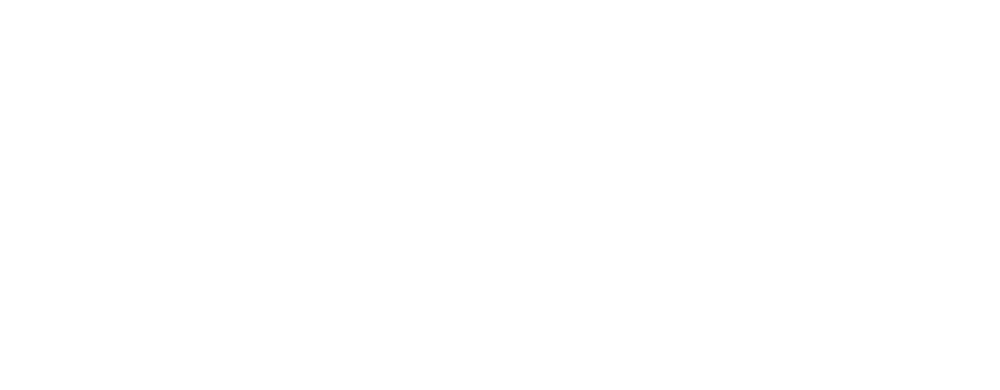
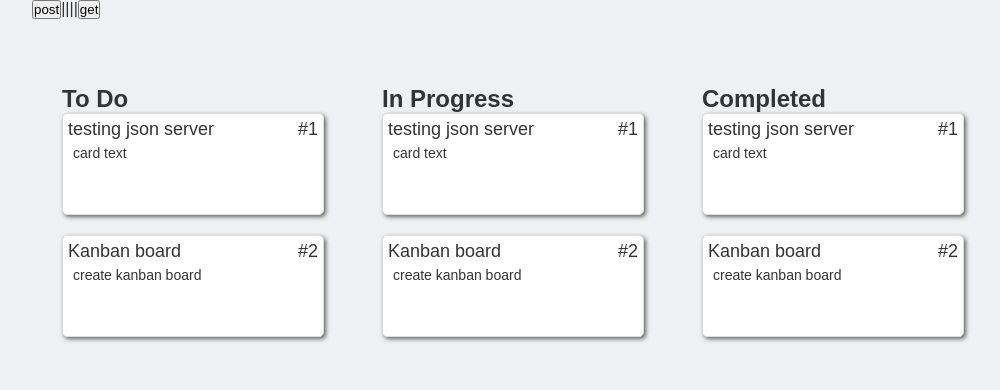
Before and after one commit to maici95/kanban, a React app in the folder client/: page / in a window 1280 px wide. Shown: the whole page, without its empty margins (128-1128 px from the left). Built offline with nearby package versions, Linux system fonts and the light colour scheme; data requests are answered from the project's data file; a web font is replaced by a local one.

Commit message:
frontend start

```diff
--- a/client/public/index.html
+++ b/client/public/index.html
@@ -24,7 +24,10 @@
       work correctly both with client-side routing and a non-root public URL.
       Learn how to configure a non-root public URL by running `npm run build`.
     -->
-    <title>React App</title>
+
+    <link href="https://fonts.googleapis.com/css2?family=Baloo+Tamma+2:wght@500&display=swap" rel="stylesheet">
+
+    <title>Kanban</title>
   </head>
   <body>
     <noscript>You need to enable JavaScript to run this app.</noscript>
--- /dev/null
+++ b/client/src/ajax/index.js
@@ -0,0 +1,47 @@
+
+
+
+function ajax() {
+
+    this.get = (path, body) => ajaxcall('get', path, body);
+    this.post = (path, body) => ajaxcall('post', path, body);
+
+    this.delete = (path) => ajaxcall('delete', path);
+    this.patch = (path, body) => ajaxcall('pacth', path, body);
+
+}
+
+async function ajaxcall(method, path, body) {
+
+    let url = 'http://localhost:3000';
+    const options = {
+        method: method,
+        headers: {
+            'Content-Type': 'application/json'
+        }
+    }
+
+    if (method === 'post') {
+        options.body = JSON.stringify(body);
+    }
+
+    if (path) {
+        url += '/' + path;
+    }
+
+    const data = await fetch(url, options)
+        .then(res => {
+            if (method === 'get') {
+                return res.json();
+            }
+            return res;
+        })
+        .then(result => {
+            return result;
+        });
+
+    return data;
+
+}
+
+module.exports = ajax;
--- /dev/null
+++ b/client/src/components/App/index.js
@@ -0,0 +1,92 @@
+
+
+
+import React from 'react';
+
+import Card from '../Card';
+
+import ajax from '../../ajax';
+import CardColumn from '../CardColumn';
+
+function App() {
+
+    const [cards, setCards] = React.useState([]);
+    const [loaded, setLoaded] = React.useState(false);
+
+
+    React.useEffect(() => {
+        if (!loaded) {
+            getform();
+            setLoaded(true);
+        }
+
+    }, [loaded]);
+
+    function postform() {
+        const body = {
+            name: 'Kanban board',
+            points: '2',
+            status: '0'
+        }
+        const data = new ajax().post('cards', body);
+        data.then(res => {
+        });
+    }
+    function getform() {
+        const data = new ajax().get('cards');
+        data.then(res => {
+            setCards(res);
+        });
+    }
+
+
+    return (
+        <div>
+            <button onClick={postform}>post</button>
+            ||||
+            <button onClick={getform}>get</button>
+            <br/><br/><br/>
+
+            <div style={{display: 'flex'}}>
+                <CardColumn>
+                    <h1>To Do</h1>
+                    {cards.map((card, index) => {
+                        return (
+                            <Card
+                                key={index}
+                                data={card}
+                            />
+                        );
+                    })}
+                </CardColumn>
+                <CardColumn>
+                    <h1>In Progress</h1>
+                    {cards.map((card, index) => {
+                        return (
+                            <Card
+                                key={index}
+                                data={card}
+                            />
+                        );
+                    })}
+                </CardColumn>
+                <CardColumn>
+                    <h1>Completed</h1>
+                    {cards.map((card, index) => {
+                        return (
+                            <Card
+                                key={index}
+                                data={card}
+                            />
+                        );
+                    })}
+                </CardColumn>
+            </div>
+
+
+
+        </div>
+    );
+}
+
+export default App;
--- /dev/null
+++ b/client/src/components/Card/index.js
@@ -0,0 +1,25 @@
+
+
+
+import React from 'react';
+
+import './style.css';
+
+function Card(props) {
+
+    return (
+        <div className="card-container">
+            <h1>
+                {props.data.name || 'card title'}
+                <span>
+                    {'#' + props.data.id || '#'}
+                </span>
+            </h1>
+            <p>
+                {props.data.text || 'card text'}
+            </p>
+        </div>
+    );
+}
+
+export default Card;
--- /dev/null
+++ b/client/src/components/Card/style.css
@@ -0,0 +1,30 @@
+
+
+.card-container {
+    width: 100%;
+    min-height: 100px;
+    border: 1px solid #ddd;
+    border-radius: 5px;
+    background: #fff;
+
+    box-shadow: 2px 2px 4px #666;
+
+    margin-bottom: 20px;
+    cursor: pointer;
+}
+
+.card-container h1 {
+    padding: 5px;
+    font-size: 18px!important;
+
+    font-weight: normal;
+
+}
+.card-container h1 span {
+    float: right;
+}
+.card-container p {
+    padding: 0 10px;
+    font-size: 14px;
+
+}
--- /dev/null
+++ b/client/src/components/CardColumn/index.js
@@ -0,0 +1,17 @@
+
+
+
+import React from 'react';
+
+import './style.css';
+
+function CardColumn(props) {
+
+    return (
+        <div className="card-column-container">
+            {props.children}
+        </div>
+    );
+}
+
+export default CardColumn;
--- /dev/null
+++ b/client/src/components/CardColumn/style.css
@@ -0,0 +1,12 @@
+
+
+
+.card-column-container {
+    float: left;
+    padding: 30px;
+    width: 100%;
+}
+
+.card-column-container h1 {
+    font-size: 24px;
+}
--- a/client/src/index.js
+++ b/client/src/index.js
@@ -4,8 +4,11 @@
 import React from 'react';
 import ReactDOM from 'react-dom';
 
+import App from './components/App';
+
+import './style.css';
 
 ReactDOM.render(
-    <div></div>,
+    <App />,
     document.getElementById('root')
 );
--- /dev/null
+++ b/client/src/style.css
@@ -0,0 +1,13 @@
+* {
+    padding: 0;
+    margin: 0 auto;
+    list-style: none;
+}
+
+body {
+    background: #EFF0F4;
+    font-family: 'Baloo Tamma 2', cursive, Arial;
+    color: #333;
+
+    max-width: 960px;
+}
--- a/db.json
+++ b/db.json
@@ -1,3 +1,15 @@
 {
-    "cards": []
+	"cards": [
+		{
+			"id": 1,
+			"name": "testing json server"
+		},
+		{
+			"name": "Kanban board",
+			"text": "create kanban board",
+			"points": "2",
+			"status": "0",
+			"id": "2"
+		}
+	]
 }
--- a/server/index.js
+++ b/server/index.js
@@ -6,10 +6,13 @@ const express = require('express');
 
 const fs = require('fs');
 const bodyParser = require('body-parser');
+const cors = require('cors');
 
 const app = express();
 app.use(bodyParser.json());
 app.use(bodyParser.urlencoded({extended:true}));
+app.use(cors());
+
 
 let filePath = null;
 
```
Also changed, not shown: 1 other file.
